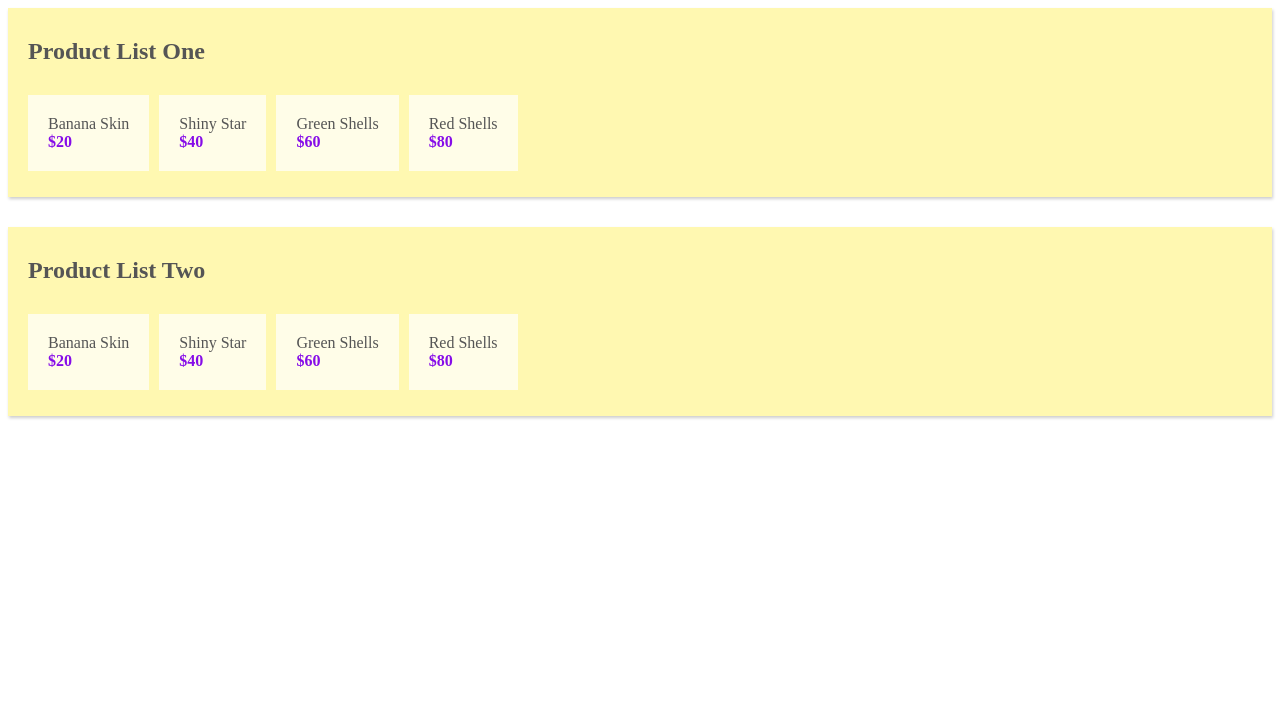
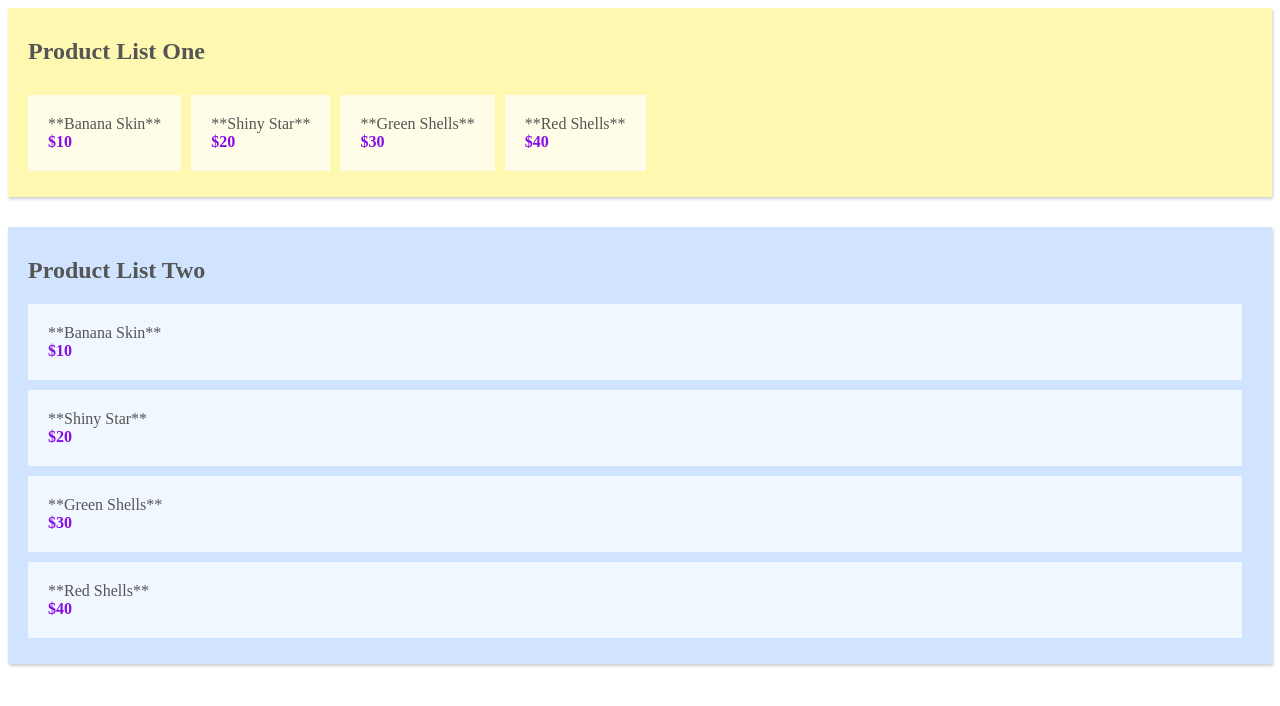
Before and after one commit to prisar/vuedemo, a Vue app: page / in a window 1280 px wide. Shown: the top 706 px of the page. Built offline with nearby package versions, Linux system fonts and the light colour scheme; the HTML template or start-up script is replaced by a standard one.

Commit message:
add saleProducts property

```diff
--- a/src/components/ProductListOne.vue
+++ b/src/components/ProductListOne.vue
@@ -2,7 +2,7 @@
   <div id="product-list-one">
     <h2>Product List One</h2>
     <ul>
-      <li v-for="product in products">
+      <li v-for="product in saleProducts">
         <span class="name">{{ product.name }}</span>
         <span class="price">${{ product.price }}</span>
       </li>
@@ -15,6 +15,16 @@ export default {
     computed: {
         products(){
             return this.$store.state.products;
+        },
+        saleProducts() {
+            var saleProducts = this.$store.state.products.map( product => {
+                return {
+                    name: '**' + product.name + '**',
+                    price: product.price / 2
+                }
+            })
+
+            return saleProducts;
         }
     }
 };
--- a/src/components/ProductListTwo.vue
+++ b/src/components/ProductListTwo.vue
@@ -1,8 +1,8 @@
 <template>
-  <div id="product-list-one">
+  <div id="product-list-two">
     <h2>Product List Two</h2>
     <ul>
-      <li v-for="product in products">
+      <li v-for="product in saleProducts">
         <span class="name">{{ product.name }}</span>
         <span class="price">${{ product.price }}</span>
       </li>
@@ -15,6 +15,16 @@ export default {
     computed: {
         products(){
             return this.$store.state.products;
+        },
+        saleProducts() {
+            var saleProducts = this.$store.state.products.map( product => {
+                return {
+                    name: '**' + product.name + '**',
+                    price: product.price / 2
+                }
+            })
+
+            return saleProducts;
         }
     }
 };
```
